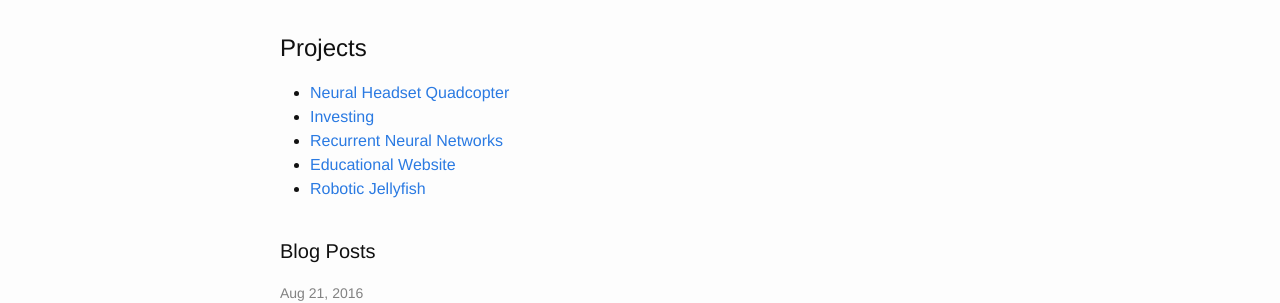
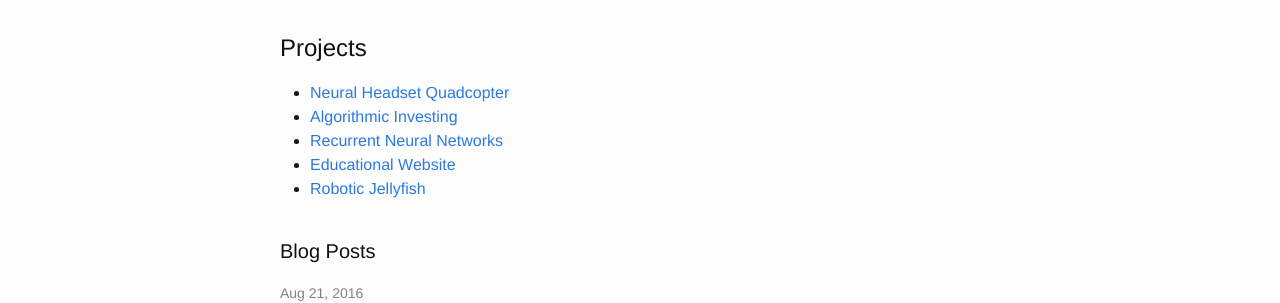
Before and after one commit to Ephibbs/Ephibbs.github.io, a Jekyll site: the page built from index.html, in a window 1280 px wide. Shown: the part 237-540 px from the top of the page. Built offline with Jekyll 4.4.1, drawn with Linux system fonts in a browser that asks for light colours.

Commit message:
added projects and intro

```diff
--- a/index.html
+++ b/index.html
@@ -12,8 +12,8 @@
   <section id="projects">
     <h2>Projects</h2>
     <ul>
-        <li class="projectsquare"><a href="#">Neural Headset Quadcopter</a></li>
-        <li class="projectsquare"><a href="#">Investing</a></li>
+        <li class="projectsquare"><a href="projects/neural-headset">Neural Headset Quadcopter</a></li>
+        <li class="projectsquare"><a href="#">Algorithmic Investing</a></li>
         <li class="projectsquare"><a href="#">Recurrent Neural Networks</a></li>
         <li class="projectsquare"><a href="#">Educational Website</a></li>
         <li class="projectsquare"><a href="#">Robotic Jellyfish</a></li>
```
